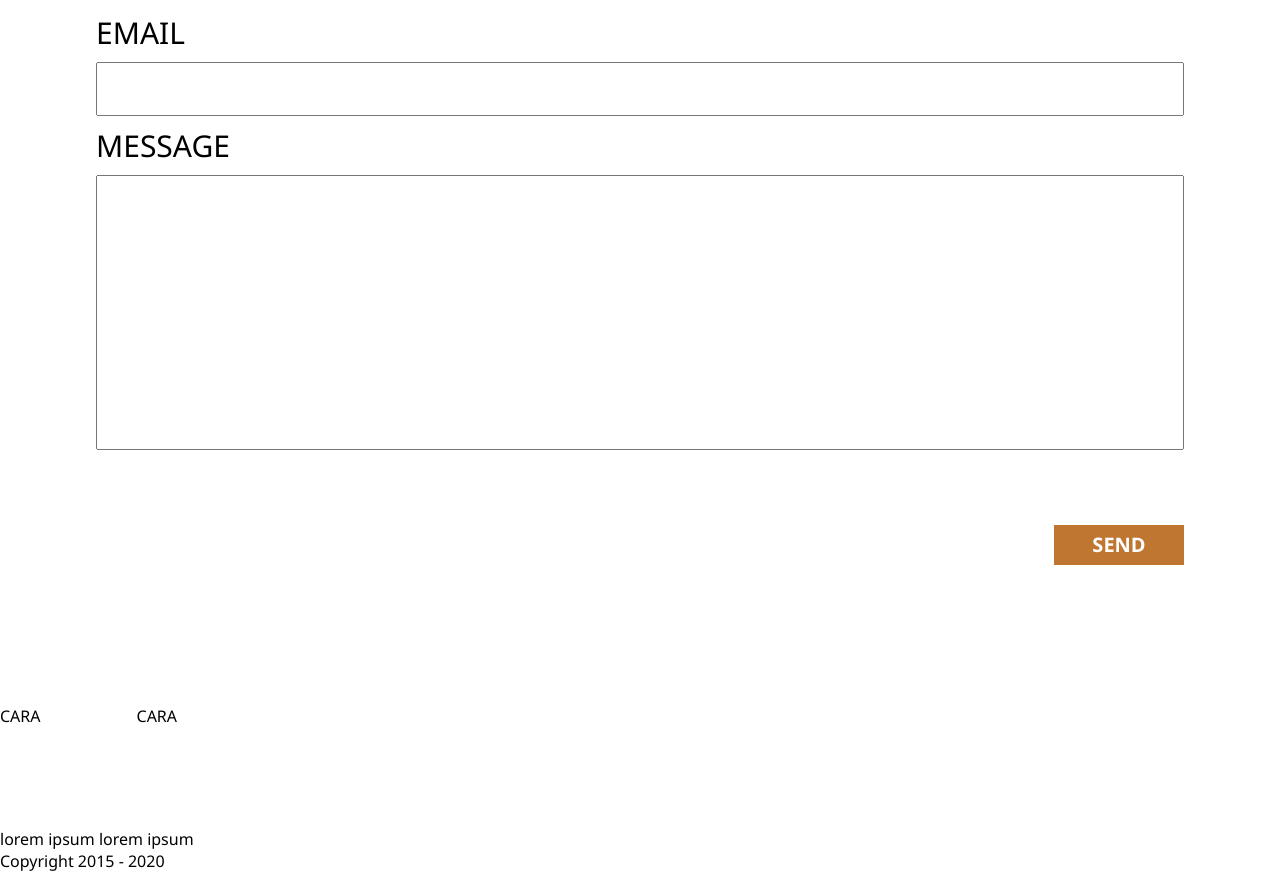
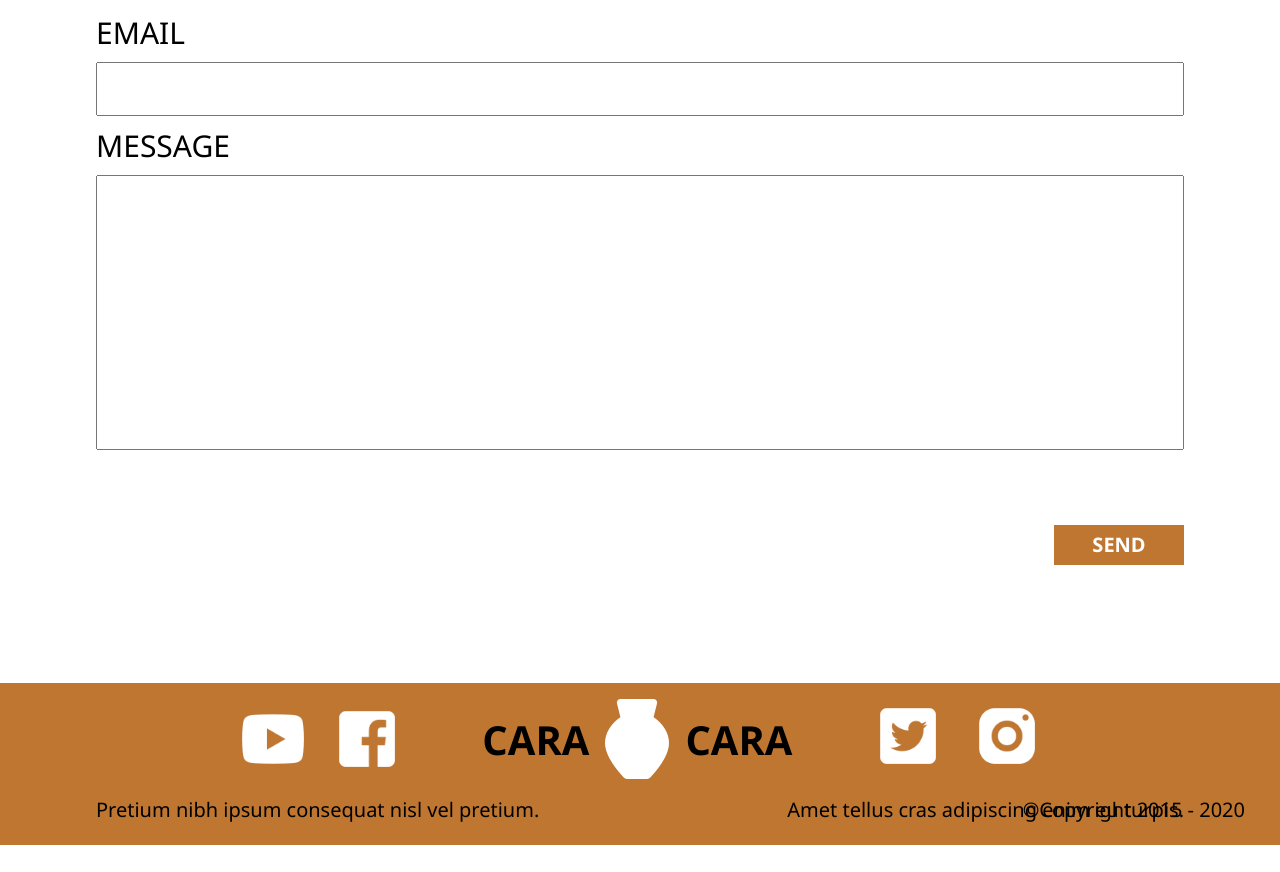
Before and after one commit to MBisovskyi/eCommerce-Web-Site, a plain HTML site: page index.html in a window 1280 px wide. Shown: the part 4919-5791 px from the top of the page. After the commit the page ends 5764 px from the top, so only its background shows below. Drawn offline with Linux system fonts and the light colour scheme.

Commit message:
Page is completed

```diff
--- a/index.html
+++ b/index.html
@@ -300,32 +300,34 @@
       </section>
     </main>
     <footer>
-      <section>
-        <div>
-          <div>
-            <img src="./assets/icons8-youtube-96.png" alt="YouTube logo" />
+      <div class="footer_container">
+        <div class="footer_inner_container footer_top_container">
+          <div class="footer_left_top_container">
+            <img src="./assets/icons8-youtube-96.png" alt="YouTube Logo" />
             <img
               src="./assets/icons8-facebook-96 (1).png"
-              alt="Facebook logo"
+              alt="Facebook Logo"
             />
-            <div>
-              <span>CARA</span
-              ><img src="./assets/icons8-pottery-96 (1).png" alt="" /><span
-                >CARA</span
-              >
-            </div>
-            <img src="./assets/icons8-twitter-96.png" alt="Twitter logo" />
-            <img src="./assets/icons8-instagram-96.png" alt="Instagram logo" />
           </div>
-          <div>
-            <div>
-              <span>lorem ipsum</span>
-              <span>lorem ipsum</span>
-            </div>
-            <div><span>Copyright 2015 - 2020</span></div>
+          <div class="footer_logo">
+            <span class="footer_logo_font">cara</span
+            ><img src="./assets/icons8-pottery-96 (1).png" alt="Logo" /><span
+              class="footer_logo_font"
+              >cara</span
+            >
+          </div>
+          <div class="footer_right_top_container">
+            <img src="./assets/icons8-twitter-96.png" alt="Twitter Logo" />
+            <img src="./assets/icons8-instagram-96.png" alt="Instagram Logo" />
           </div>
         </div>
-      </section>
+        <div class="footer_inner_container footer_bottom_container">
+          <p>Pretium nibh ipsum consequat nisl vel pretium.</p>
+          <p>Amet tellus cras adipiscing enim eu turpis.</p>
+          <p class="footer_copyright">©Copyright 2015 - 2020</p>
+        </div>
+        </div>
+      </div>
     </footer>
   </body>
 </html>
--- a/styles.css
+++ b/styles.css
@@ -292,3 +292,70 @@ button:active {
   height: 40px;
   width: 130px;
 }
+
+.footer_container {
+  width: 100vw;
+  margin-top: 158px;
+  height: 162px;
+  background-color: #bf7631;
+  font-size: 20px;
+  font-weight: 200;
+}
+
+.footer_inner_container {
+  width: 70%;
+}
+
+.footer_top_container {
+  min-height: 70%;
+  margin: auto;
+  display: flex;
+  justify-content: space-around;
+  align-items: center;
+}
+
+.footer_left_top_container {
+  display: flex;
+}
+
+.footer_left_top_container img {
+  width: 74px;
+  height: 74px;
+  margin: 10px;
+}
+
+.footer_right_top_container img {
+  width: 74px;
+  height: 74px;
+  margin: 10px;
+}
+
+.footer_logo {
+  display: flex;
+  align-items: center;
+}
+
+.footer_logo img {
+  height: 96px;
+  width: 96px;
+}
+
+.footer_logo_font {
+  color: black;
+  font-size: 40px;
+  font-weight: 600;
+  text-transform: uppercase;
+}
+
+.footer_bottom_container {
+  min-height: 30%;
+  width: 1088px;
+  margin: auto;
+  display: flex;
+  justify-content: space-between;
+}
+
+.footer_copyright {
+  position: absolute;
+  right: 35px;
+}
```
